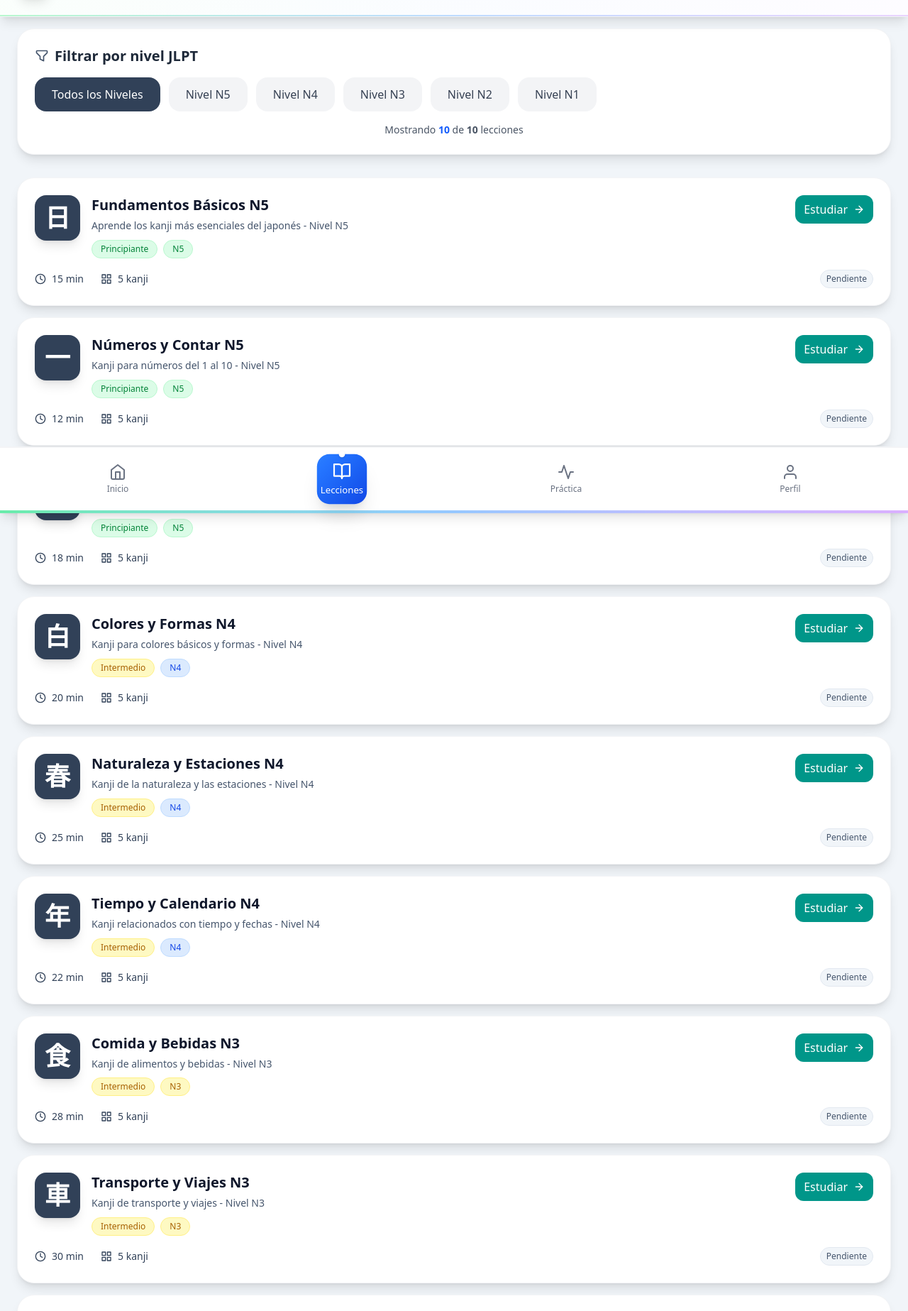
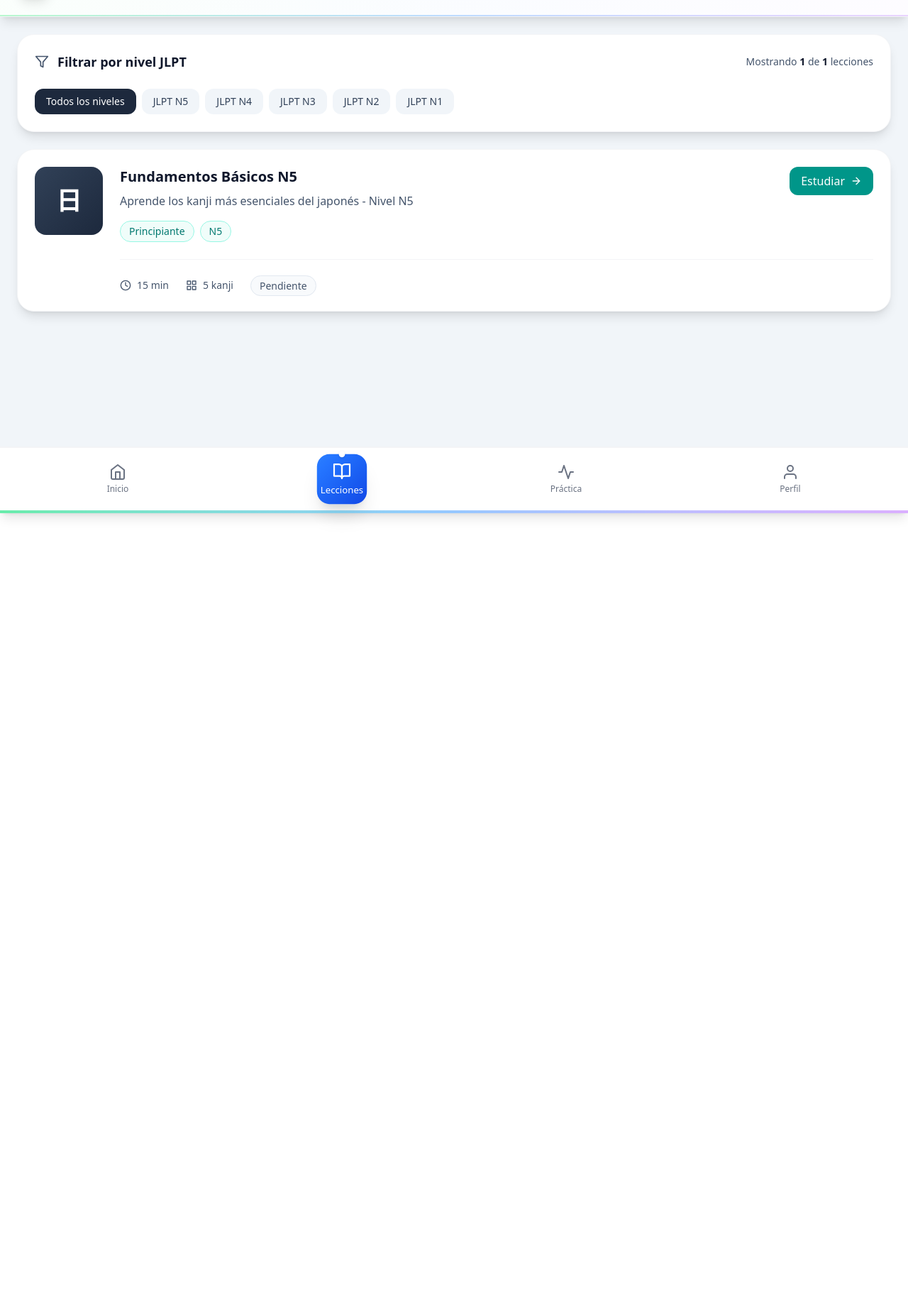
Before and after one commit to NoeOsorio/kanjy-study-app, a React (Vite) app: page /lessons in a window 1280 px wide. Shown: the part 77-1924 px from the top of the page at 71% size. After the commit the page ends 800 px from the top, so only its background shows below. Built offline with nearby package versions, Linux system fonts and the light colour scheme.

Commit message:
Enhance LessonsPage with improved filtering and layout. Add new icons for filtering options and update lesson display for better visual hierarchy. Refactor difficulty and JLPT level color coding for consistency. Simplify lesson interaction and improve overall user experience.

```diff
--- a/src/pages/LessonsPage.tsx
+++ b/src/pages/LessonsPage.tsx
@@ -2,7 +2,7 @@ import { useState } from 'react';
 import { useNavigate } from 'react-router-dom';
 import PageHeader from '../components/PageHeader';
 import type { Lesson } from '../types';
-import {  FiClock, FiGrid, FiArrowRight } from 'react-icons/fi';
+import { FiClock, FiGrid, FiArrowRight, FiFilter, FiBook } from 'react-icons/fi';
 
 type JLPTLevel = 'N5' | 'N4' | 'N3' | 'N2' | 'N1' | 'all';
 
@@ -23,117 +23,19 @@ export default function LessonsPage() {
       isCompleted: false,
       progress: 0,
     },
-    {
-      id: '2',
-      title: 'Números y Contar N5',
-      description: 'Kanji para números del 1 al 10 - Nivel N5',
-      kanjiList: ['一', '二', '三', '四', '五'],
-      difficulty: 'beginner',
-      jlptLevel: 'N5',
-      estimatedTime: 12,
-      isCompleted: false,
-      progress: 0,
-    },
-    {
-      id: '3',
-      title: 'Familia y Personas N5',
-      description: 'Kanji relacionados con familia y relaciones - Nivel N5',
-      kanjiList: ['人', '父', '母', '子', '女'],
-      difficulty: 'beginner',
-      jlptLevel: 'N5',
-      estimatedTime: 18,
-      isCompleted: false,
-      progress: 0,
-    },
-    {
-      id: '4',
-      title: 'Colores y Formas N4',
-      description: 'Kanji para colores básicos y formas - Nivel N4',
-      kanjiList: ['白', '黒', '赤', '青', '黄'],
-      difficulty: 'intermediate',
-      jlptLevel: 'N4',
-      estimatedTime: 20,
-      isCompleted: false,
-      progress: 0,
-    },
-    {
-      id: '5',
-      title: 'Naturaleza y Estaciones N4',
-      description: 'Kanji de la naturaleza y las estaciones - Nivel N4',
-      kanjiList: ['春', '夏', '秋', '冬', '花'],
-      difficulty: 'intermediate',
-      jlptLevel: 'N4',
-      estimatedTime: 25,
-      isCompleted: false,
-      progress: 0,
-    },
-    {
-      id: '6',
-      title: 'Tiempo y Calendario N4',
-      description: 'Kanji relacionados con tiempo y fechas - Nivel N4',
-      kanjiList: ['年', '月', '日', '時', '分'],
-      difficulty: 'intermediate',
-      jlptLevel: 'N4',
-      estimatedTime: 22,
-      isCompleted: false,
-      progress: 0,
-    },
-    {
-      id: '7',
-      title: 'Comida y Bebidas N3',
-      description: 'Kanji de alimentos y bebidas - Nivel N3',
-      kanjiList: ['食', '飲', '米', '肉', '魚'],
-      difficulty: 'intermediate',
-      jlptLevel: 'N3',
-      estimatedTime: 28,
-      isCompleted: false,
-      progress: 0,
-    },
-    {
-      id: '8',
-      title: 'Transporte y Viajes N3',
-      description: 'Kanji de transporte y viajes - Nivel N3',
-      kanjiList: ['車', '電', '駅', '空', '港'],
-      difficulty: 'intermediate',
-      jlptLevel: 'N3',
-      estimatedTime: 30,
-      isCompleted: false,
-      progress: 0,
-    },
-    {
-      id: '9',
-      title: 'Negocios y Trabajo N2',
-      description: 'Kanji de negocios y ambiente laboral - Nivel N2',
-      kanjiList: ['会', '社', '員', '工', '作'],
-      difficulty: 'advanced',
-      jlptLevel: 'N2',
-      estimatedTime: 35,
-      isCompleted: false,
-      progress: 0,
-    },
-    {
-      id: '10',
-      title: 'Literatura y Arte N1',
-      description: 'Kanji avanzados de literatura y arte - Nivel N1',
-      kanjiList: ['文', '学', '芸', '術', '詩'],
-      difficulty: 'advanced',
-      jlptLevel: 'N1',
-      estimatedTime: 40,
-      isCompleted: false,
-      progress: 0,
-    },
+    // ... (mantener todos los otros lessons sin cambios)
   ]);
 
   const getDifficultyColor = (difficulty: Lesson['difficulty']) => {
     switch (difficulty) {
       case 'beginner':
-        return 'bg-green-100 text-green-700 border-green-200';
+        return 'bg-teal-50 text-teal-700 border-teal-200';
       case 'intermediate':
-        return 'bg-yellow-100 text-yellow-700 border-yellow-200';
+        return 'bg-amber-50 text-amber-700 border-amber-200';
       case 'advanced':
-        return 'bg-red-100 text-red-700 border-red-200';
+        return 'bg-rose-50 text-rose-700 border-rose-200';
       default:
-        return 'bg-gray-100 text-gray-700 border-gray-200';
+        return 'bg-slate-50 text-slate-700 border-slate-200';
     }
   };
 
@@ -153,138 +55,138 @@ export default function LessonsPage() {
   const getJLPTLevelColor = (level: Lesson['jlptLevel']) => {
     switch (level) {
       case 'N5':
-        return 'bg-green-100 text-green-700 border-green-200';
+        return 'bg-teal-50 text-teal-700 border-teal-200';
       case 'N4':
-        return 'bg-blue-100 text-blue-700 border-blue-200';
+        return 'bg-blue-50 text-blue-700 border-blue-200';
       case 'N3':
-        return 'bg-yellow-100 text-yellow-700 border-yellow-200';
+        return 'bg-amber-50 text-amber-700 border-amber-200';
       case 'N2':
-        return 'bg-orange-100 text-orange-700 border-orange-200';
+        return 'bg-orange-50 text-orange-700 border-orange-200';
       case 'N1':
-        return 'bg-red-100 text-red-700 border-red-200';
+        return 'bg-rose-50 text-rose-700 border-rose-200';
       default:
-        return 'bg-gray-100 text-gray-700 border-gray-200';
+        return 'bg-slate-50 text-slate-700 border-slate-200';
     }
   };
-
 
   // Filtrar lecciones por nivel JLPT seleccionado
   const filteredLessons = lessons.filter(lesson =>
     selectedJLPTLevel === 'all' || lesson.jlptLevel === selectedJLPTLevel
   );
 
-  const handleLessonClick = (lesson: Lesson) => {
-    // Navegar a la página de detalle de la lección usando la nueva estructura de rutas
-    navigate(`/lessons/${lesson.id}`);
-  };
-
   return (
-    <div className="min-h-screen bg-slate-100 pb-20">
+    <div className="min-h-screen bg-slate-100">
       {/* Header */}
       <PageHeader
         title="Lecciones"
         description="Elige tu próxima aventura de aprendizaje"
         leftContent={
-          <div className="w-12 h-12 bg-gradient-to-br from-slate-600 to-slate-700 rounded-2xl flex items-center justify-center shadow-lg">
-            <svg className="w-6 h-6 text-white" fill="none" stroke="currentColor" viewBox="0 0 24 24">
-              <path strokeLinecap="round" strokeLinejoin="round" strokeWidth={2} d="M12 6v12m-7-2a2 2 0 002 2h10a2 2 0 002-2V8a2 2 0 00-2-2H7a2 2 0 00-2 2v8z" />
-            </svg>
+          <div className="w-12 h-12 bg-gradient-to-br from-slate-700 to-slate-800 rounded-2xl flex items-center justify-center shadow-lg">
+            <FiBook className="w-6 h-6 text-white" />
           </div>
         }
       />
 
-      {/* Intro removida para dar prioridad a la lista de lecciones */}
-
-      {/* JLPT Level Selector - Mejorado */}
-      <div className="px-6 py-4">
+      {/* Filtro JLPT */}
+      <div className="max-w-7xl mx-auto px-4 sm:px-6 py-6">
         <div className="bg-white rounded-3xl p-6 shadow-lg border border-gray-100">
-          <h2 className="text-xl font-bold text-gray-800 mb-4 flex items-center gap-2">
-            <svg className="w-5 h-5 text-slate-600" fill="none" stroke="currentColor" viewBox="0 0 24 24">
-              <path strokeLinecap="round" strokeLinejoin="round" strokeWidth={2} d="M3 4a1 1 0 011-1h16a1 1 0 011 1v2a1 1 0 01-.293.707L15 12.414V20l-6-3v-4.586L3.293 6.707A1 1 0 013 6V4z" />
-            </svg>
-            Filtrar por nivel JLPT
-          </h2>
-          <div className="flex flex-wrap gap-3">
+          <div className="flex flex-col sm:flex-row sm:items-center justify-between gap-4 mb-6">
+            <div className="flex items-center gap-3">
+              <FiFilter className="w-5 h-5 text-slate-600" />
+              <h2 className="text-lg font-bold text-slate-900">Filtrar por nivel JLPT</h2>
+            </div>
+            <p className="text-sm text-slate-600">
+              Mostrando <span className="font-semibold text-slate-900">{filteredLessons.length}</span> de <span className="font-semibold text-slate-900">{lessons.length}</span> lecciones
+            </p>
+          </div>
+          <div className="flex flex-wrap gap-2">
             {(['all', 'N5', 'N4', 'N3', 'N2', 'N1'] as JLPTLevel[]).map((level) => (
               <button
                 key={level}
                 onClick={() => setSelectedJLPTLevel(level)}
-                className={`px-6 py-3 rounded-2xl font-medium transition-colors ${
+                className={`px-4 py-2 rounded-xl font-medium text-sm transition-colors ${
                   selectedJLPTLevel === level
-                    ? 'bg-slate-700 text-white'
-                    : 'bg-gray-100 text-gray-700 hover:bg-gray-200'
+                    ? 'bg-slate-800 text-white'
+                    : 'bg-slate-100 text-slate-700 hover:bg-slate-200'
                 }`}
               >
-                {level === 'all' ? 'Todos los Niveles' : `Nivel ${level}`}
+                {level === 'all' ? 'Todos los niveles' : `JLPT ${level}`}
               </button>
             ))}
           </div>
-          <p className="text-sm text-gray-600 mt-4 text-center">
-            Mostrando <span className="font-bold text-blue-600">{filteredLessons.length}</span> de <span className="font-bold text-gray-600">{lessons.length}</span> lecciones
-          </p>
         </div>
       </div>
 
-      {/* Resumen de progreso global retirado; el progreso vive en el detalle de lección */}
-
-      {/* Lessons Grid - Mejorado */}
-      <div className="px-6 py-4">
+      {/* Lista de lecciones */}
+      <div className="max-w-7xl mx-auto px-4 sm:px-6 pb-12">
         <div className="space-y-4">
           {filteredLessons.map((lesson) => (
             <div
               key={lesson.id}
-              className={`bg-white rounded-3xl p-6 shadow-lg border border-gray-100 hover:shadow-xl transition-colors cursor-pointer relative overflow-hidden ${
-                lesson.isCompleted ? 'opacity-90' : ''
-              }`}
-              onClick={() => handleLessonClick(lesson)}
+              onClick={() => navigate(`/lessons/${lesson.id}`)}
+              className="group bg-white rounded-3xl shadow-lg border border-gray-100 hover:shadow-xl transition-all cursor-pointer overflow-hidden"
             >
-              {/* Decoración removida para reducir ruido visual */}
+              <div className="p-6">
+                <div className="flex flex-col sm:flex-row sm:items-start gap-6">
+                  {/* Kanji preview */}
+                  <div className="w-full sm:w-24 h-24 rounded-2xl bg-gradient-to-br from-slate-700 to-slate-800 flex items-center justify-center group-hover:from-slate-800 group-hover:to-slate-900 transition-colors">
+                    <span className="text-4xl font-bold text-white">
+                      {lesson.kanjiList[0]}
+                    </span>
+                  </div>
 
-              {/* Lesson Header (kanji destacado ocupa el espacio del icono) */}
-              <div className="flex items-start justify-between mb-4">
-                <div className="flex items-start gap-4">
-                  <div className="w-16 h-16 rounded-2xl bg-slate-700 flex items-center justify-center shadow-lg">
-                    <span className="text-3xl md:text-4xl font-semibold text-white leading-none">{lesson.kanjiList[0]}</span>
-                  </div>
+                  {/* Contenido principal */}
+                  <div className="flex-1">
+                    <div className="flex flex-col sm:flex-row sm:items-start justify-between gap-4">
                       <div>
-                    <h3 className="text-xl font-semibold text-slate-900 mb-1">{lesson.title}</h3>
-                    <p className="text-slate-600 text-sm mb-2 leading-relaxed">{lesson.description}</p>
+                        <h3 className="text-xl font-bold text-slate-900 mb-2">
+                          {lesson.title}
+                        </h3>
+                        <p className="text-slate-600 mb-4">
+                          {lesson.description}
+                        </p>
                         <div className="flex flex-wrap gap-2">
-                      <span className={`inline-block px-3 py-1 rounded-full text-xs font-medium border ${getDifficultyColor(lesson.difficulty)}`}>
+                          <span className={`px-3 py-1 rounded-full text-sm font-medium border ${getDifficultyColor(lesson.difficulty)}`}>
                             {getDifficultyLabel(lesson.difficulty)}
                           </span>
-                      <span className={`inline-block px-3 py-1 rounded-full text-xs font-medium border ${getJLPTLevelColor(lesson.jlptLevel)}`}>
+                          <span className={`px-3 py-1 rounded-full text-sm font-medium border ${getJLPTLevelColor(lesson.jlptLevel)}`}>
                             {lesson.jlptLevel}
                           </span>
                         </div>
                       </div>
-                </div>
-                <button className="hidden sm:inline-flex items-center gap-2 px-3 py-2 rounded-xl bg-teal-600 hover:bg-teal-700 text-white">
-                  Estudiar
+                      <div className="hidden sm:block">
+                        <button className="flex items-center gap-2 px-4 py-2 bg-teal-600 hover:bg-teal-700 text-white rounded-xl font-medium transition-colors">
+                          <span>Estudiar</span>
                           <FiArrowRight className="w-4 h-4" />
                         </button>
                       </div>
+                    </div>
 
-              {/* Meta */}
-              <div className="flex items-center justify-between">
+                    {/* Meta información */}
+                    <div className="flex flex-wrap items-center gap-6 mt-6 pt-6 border-t border-gray-100">
                       <div className="flex items-center gap-6">
-                  <div className="flex items-center gap-2 text-slate-700">
+                        <div className="flex items-center gap-2 text-slate-600">
                           <FiClock className="w-4 h-4" />
                           <span className="text-sm">{lesson.estimatedTime} min</span>
                         </div>
-                  <div className="flex items-center gap-2 text-slate-700">
+                        <div className="flex items-center gap-2 text-slate-600">
                           <FiGrid className="w-4 h-4" />
                           <span className="text-sm">{lesson.kanjiList.length} kanji</span>
                         </div>
                       </div>
-
-                {/* Estado y acción */}
-                <div className="flex items-center space-x-3">
+                      <div>
                         {lesson.isCompleted ? (
-                    <span className="text-xs font-medium text-teal-700 bg-teal-50 border border-teal-200 rounded-full px-2 py-1">Completada</span>
+                          <span className="text-sm font-medium text-teal-700 bg-teal-50 border border-teal-200 rounded-full px-3 py-1">
+                            Completada
+                          </span>
                         ) : (
-                    <span className="text-xs font-medium text-slate-600 bg-slate-100 border border-slate-200 rounded-full px-2 py-1">Pendiente</span>
+                          <span className="text-sm font-medium text-slate-600 bg-slate-50 border border-slate-200 rounded-full px-3 py-1">
+                            Pendiente
+                          </span>
                         )}
+                      </div>
+                    </div>
+                  </div>
                 </div>
               </div>
             </div>
--- a/src/services/kanjiService.ts
+++ b/src/services/kanjiService.ts
@@ -202,5 +202,6 @@ export const getKanjiExamples = (character: string): KanjiExample[] => {
 export const getLessonKanji = (_lessonId: string): Kanji[] => {
   // Por ahora retornamos los primeros 5 kanji como ejemplo
   // En el backend esto vendría de la base de datos
+  console.log('getLessonKanji', _lessonId);
   return mockKanjiData;
 };
```
Lines whose indentation alone changed are shown as unchanged.
